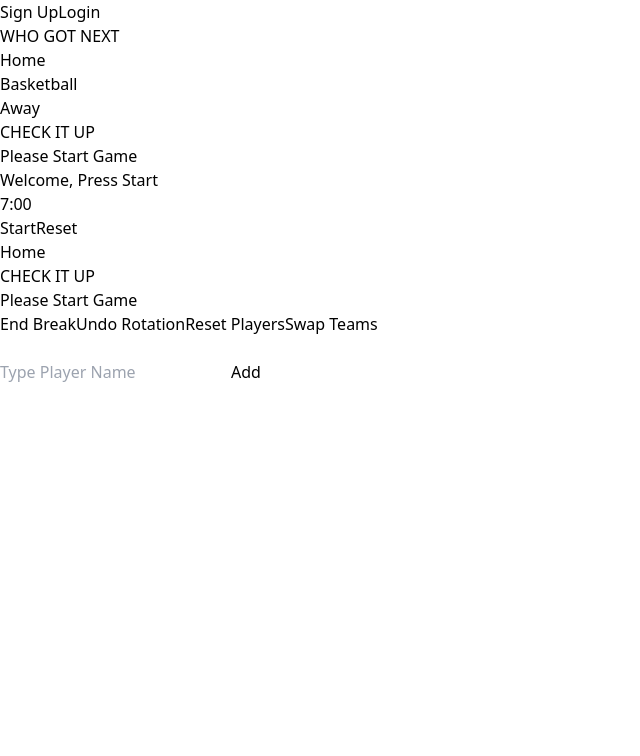
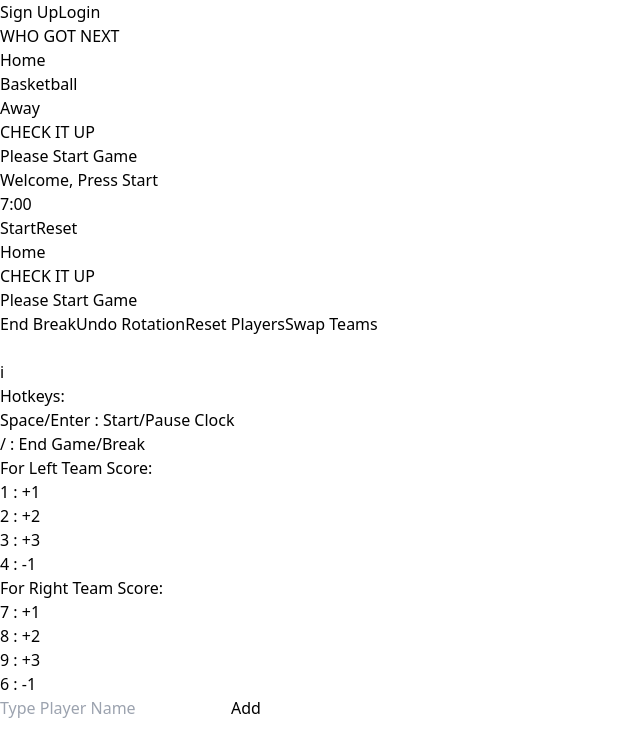
Before and after one commit to evan-ishibashi/who-got-next-frontend, a React (Vite) app: page /guest/basketball in a window 1280 px wide. Shown: the top 756 px of the page, without its empty margins (0-640 px from the left). Built offline with nearby package versions, Linux system fonts and the light colour scheme.

Commit message:
hotkey instructions

```diff
--- a/src/Scoreboard.tsx
+++ b/src/Scoreboard.tsx
@@ -351,6 +351,32 @@ function ScoreBoard({ teamOne, teamTwo, teamNext, gameLive, setGameLive, rotateP
                 <div className="mt-2 pl-2">
                     <SettingsButton />
                 </div>
+                {/* Info Icon with Tooltip */}
+                <div className="relative group ml-2">
+                    <div className="w-6 h-6 rounded-full bg-blue-500 text-white flex items-center justify-center text-sm font-bold cursor-help mt-2">
+                        i
+                    </div>
+                    {/* Tooltip */}
+                    <div className="absolute bottom-full left-1/2 transform -translate-x-1/2 mb-2 px-3 py-2 bg-gray-800 text-white text-xs rounded-lg opacity-0 group-hover:opacity-100 transition-opacity duration-200 pointer-events-none whitespace-nowrap z-10">
+                        <div className="text-center">
+                            <div className="font-bold mb-1">Hotkeys:</div>
+                            <div>Space/Enter : Start/Pause Clock</div>
+                            <div>/ : End Game/Break</div>
+                            <div>For Left Team Score:</div>
+                            <div>1 : +1</div>
+                            <div>2 : +2</div>
+                            <div>3 : +3</div>
+                            <div>4 : -1</div>
+                            <div>For Right Team Score:</div>
+                            <div>7 : +1</div>
+                            <div>8 : +2</div>
+                            <div>9 : +3</div>
+                            <div>6 : -1</div>
+                        </div>
+                        {/* Arrow pointing down */}
+                        <div className="absolute top-full left-1/2 transform -translate-x-1/2 border-4 border-transparent border-t-gray-800"></div>
+                    </div>
+                </div>
                 <GameEndPopUp gameLive={gameLive} teamOne={teamOne} teamTwo={teamTwo} teamNext={teamNext} teamOneWins={teamOneWins} isTied={isTied} rotatePlayers={rotatePlayers} resetAllScore={resetAllScore} teamsSwapped={teamsSwapped}/>
             </div>
         </>
```
